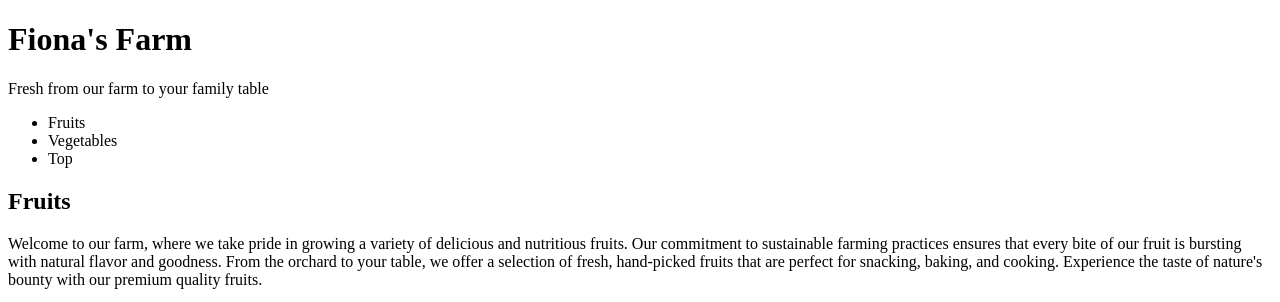
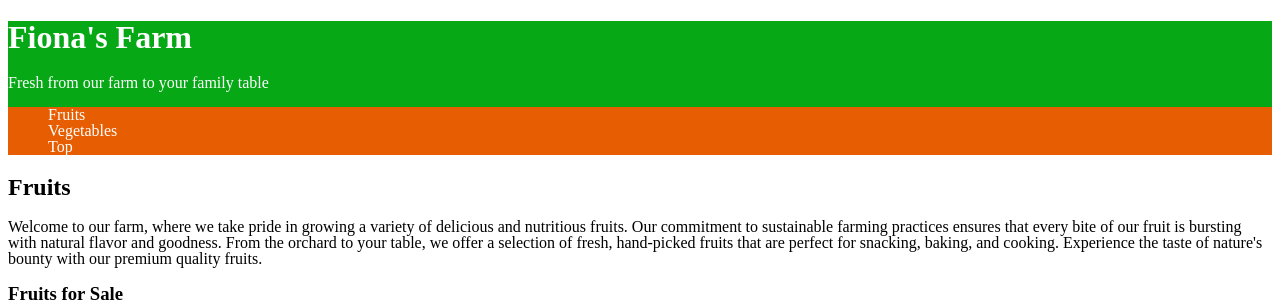
Before and after one commit to japhil14/Fiona-s-Farm, a plain HTML site: page index.html in a window 1280 px wide. Shown: the top 302 px of the page. Drawn offline with Linux system fonts and the light colour scheme.

Commit message:
add css
add css

```diff
--- a/index.html
+++ b/index.html
@@ -3,6 +3,7 @@
 <head>
     <meta charset="UTF-8">
     <meta name="viewport" content="width=device-width, initial-scale=1.0">
+    <link rel="stylesheet" href="style.css">
     <title>Fiona's Farm</title>
 </head>
 <body>
--- /dev/null
+++ b/style.css
@@ -0,0 +1,68 @@
+/* IMPORTED FONTS */
+@import url('https://fonts.googleapis.com/css2?family=Habibi&family=Irish+Grover&display=swap')
+
+/* CSS REST */
+/* http://meyerweb.com/eric/tools/css/reset/
+v2.0 | 20110126
+License: none (public domain)
+*/
+html, body, div, span, applet, object, iframe,
+h1, h2, h3, h4, h5, h6, p, blockquote, pre,
+a, abbr, acronym, address, big, cite, code,
+del, dfn, em, img, ins, kbd, q, s, samp,
+small, strike, strong, sub, sup, tt, var,
+b, u, i, center,
+dl, dt, dd, ol, ul, li,
+fieldset, form, label, legend,
+table, caption, tbody, tfoot, thead, tr, th, td,
+article, aside, canvas, details, embed,
+figure, figcaption, footer, header, hgroup,
+menu, nav, output, ruby, section, summary,
+time, mark, audio, video {
+    margin: 0;
+    padding: 0;
+    border: 0;
+    font-size: 100%;
+    font: inherit;
+    vertical-align: baseline;
+}
+/* HTML5 display-role reset for older browsers */
+article, aside, details, figcaption, figure,
+footer, header, hgroup, menu, nav, section {
+    display: block;
+}
+body {
+    line-height: 1;
+}
+ol, ul {
+    list-style: none;
+}
+blockquote, q {
+    quotes: none;
+}
+blockquote:before, blockquote:after,
+q:before, q:after {
+    content: '';
+    content: none;
+}
+table {
+    border-collapse: collapse;
+    border-spacing: 0;
+}
+/* ROOT VARIABLES */
+header {
+    background-color: #06A816;
+    color: #ffffff;
+
+
+}
+
+nav {
+    background-color:  #E75D02;
+    color: #ffffff;
+}
+
+/* GLOBAL STYLES (mobile first/small) */
+/* MEDIA QUERY (medium) */
+/* MEDIA QUERY (large) */
+/* MEDIA QUERY (xl) */
```
